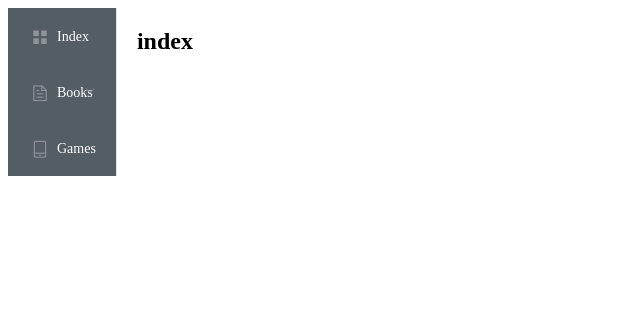
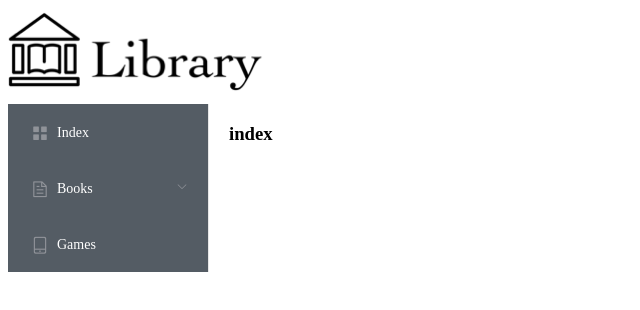
Before and after one commit to kev494/Library2, a Nuxt app in the folder library-app/: page / in a window 1280 px wide. Shown: the top 310 px of the page, without its empty margins (0-640 px from the left). Built offline with nearby package versions, Linux system fonts and the light colour scheme.

Commit message:
added header with logo

```diff
--- /dev/null
+++ b/library-app/components/Header.vue
@@ -0,0 +1,10 @@
+<template>
+    <el-header height="92">
+        <img src="~/assets/testlogo.png">
+    </el-header>
+</template>
+<style scoped>
+.el-header {
+    padding-left : 0px;
+}
+</style>
--- a/library-app/components/Navigation.vue
+++ b/library-app/components/Navigation.vue
@@ -1,14 +1,15 @@
 <template>
-    <el-aside width=auto >
+    <el-aside width=201px >
     <el-menu
       class="el-menu-vertical"
+      default-active="1"
       @open="handleOpen"
       @close="handleClose"
       background-color="#545c64"
       text-color="#fff"
       active-text-color="#32CD32"
-      width="auto">
-      <el-menu-item index=0>
+      >
+      <el-menu-item index="0">
           <i class="el-icon-menu"></i>
           <span><router-link class="navbar-link" to="/">Index</router-link></span>
       </el-menu-item>
--- a/library-app/layouts/default.vue
+++ b/library-app/layouts/default.vue
@@ -1,16 +1,21 @@
 <template>
-  <el-container>
-    <Navigation/>
-    <el-main>
-      <nuxt/>
-    </el-main>
+  <el-container direction="vertical">
+    <Header/>
+    <el-container>
+      <Navigation/>
+      <el-main>
+        <nuxt/>
+      </el-main>
+    </el-container>
   </el-container>
 </template>
 <script>
 import Navigation from '~/components/Navigation';
+import Header from '~/components/Header';
 export default {
   components: {
-    Navigation
+    Navigation,
+    Header
   }
 }
 </script>
```
Also changed, not shown: library-app/assets/testlogo.png (added).
